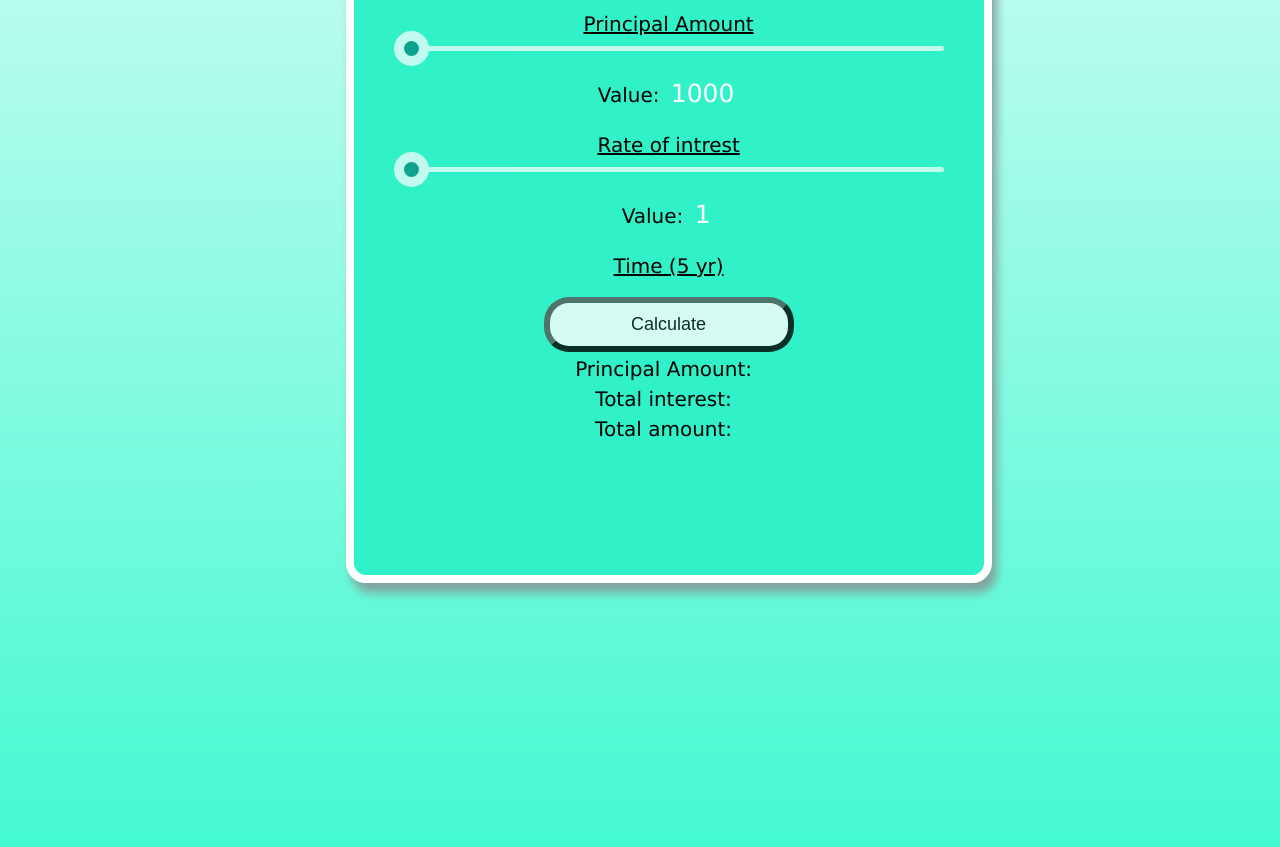
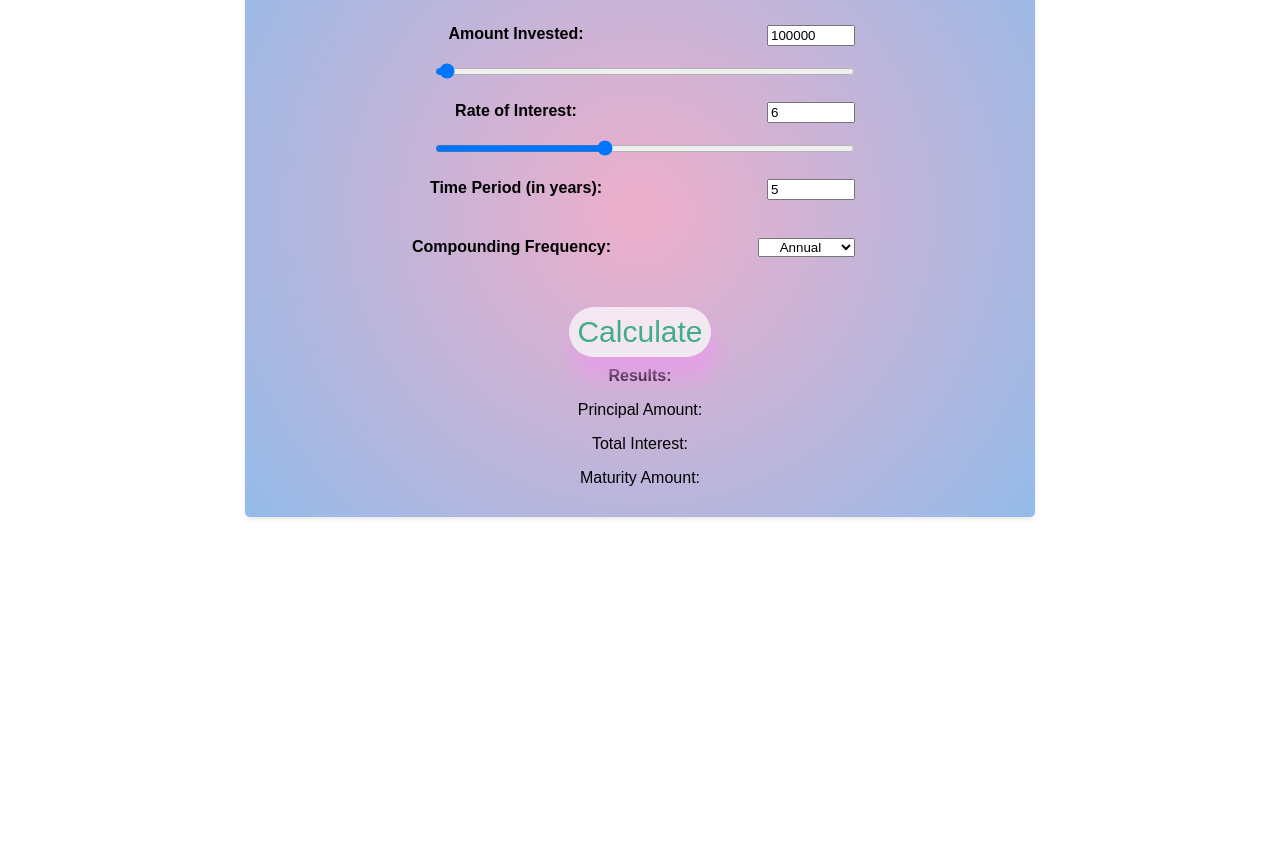
Before and after one commit to stocksmantra/NSC-Calculator, a plain HTML site: page index.html in a window 1280 px wide. Shown: the part 113-960 px from the top of the page. After the commit the page ends 800 px from the top, so only its background shows below. Drawn offline with Linux system fonts and the light colour scheme.

Commit message:
modify calculator

```diff
--- a/index.css
+++ /dev/null
@@ -1,150 +0,0 @@
-*{
-    margin: 0;
-    padding: 0;
-}
-body{
-    background-image:linear-gradient(#c8fcf1, #44f9d2);
-    height: 120vh;
-}
-.calculator{
-    width: 630px;
-    height: 600px;
-    background-color: #31f1c8;
-    position: absolute;
-    top: 5%;
-    left: 27%;
-    border-style: solid;
-    border-color: #ffffff;
-    border-width: 8px;
-    border-radius: 20px;
-    box-shadow: 5px 10px 10px rgb(128, 165, 158) ;
-    text-align: center;
-    padding: 20px 0px;
-}
-h1{
-    color: rgb(255, 255, 255);
-    font-family: sans-serif;
-    margin-bottom: 20px;
-
-}
-label{
-
-    color: white;
-    font-family: sans-serif;
-    font-size: 20px;
-    margin: 40px;
-    padding: 50px;
-
-}
-input{
-    height: 30px;
-    width: 450px;
-    border-radius: 9px;
-    /* margin: 10px; */
-
-}
-
-
-p{
-    color: rgb(0, 0, 0);
-    font-family: 'Lucida Sans Unicode', 'Lucida Grande';
-    margin: 1px;
-    font-size: 20px;
-}
-span{
-    color: rgb(255, 255, 255);
-    font-family: 'Lucida Sans Unicode', 'Lucida Grande';
-    margin: 5px;
-    font-size: 25px;
-}
-
-#amount {
-    -webkit-appearance: none;
-    width: 550px;
-    height: 5px;
-    background: #ffffff;
-    border-radius: 25px;
-    outline: none;
-    opacity: 0.7;
-    box-shadow: #04AA6D;
-    -webkit-transition: .2s;
-    transition: opacity .2s;
-}
-
-#amount:hover {
-    opacity: 1;
-}
-#amount::-webkit-slider-thumb {
-    -webkit-appearance: none;
-    appearance: none;
-    width: 35px;
-    height: 35px;
-    border-style: solid;
-    border-color: #ffffff;
-    border-width: 10px;
-    border-radius: 25px;
-    background:   rgb(0, 129, 119);
-    cursor: pointer;
-}
-
-#amount::-moz-range-thumb {
-    width: 25px;
-    height: 25px;
-    background: #04AA6D;
-    cursor: pointer;
-}
-button {
-    -webkit-appearance: none;
-    width: 250px;
-    height: 55px;
-    background: #ffffff;
-    font-size: 18px;
-    border-radius: 25px;
-    border-width: 6px;
-    outline: none;
-    opacity: 0.8;
-    box-shadow: #04AA6D;
-    -webkit-transition: .2s;
-    transition: opacity .2s;
-}
-
-
-button:hover {
-    opacity: 1;
-}
-
-#rate {
-    -webkit-appearance: none;
-    width: 550px;
-    height: 5px;
-    background: #ffffff;
-    border-radius: 25px;
-    outline: none;
-    opacity: 0.7;
-    box-shadow: #04AA6D;
-    -webkit-transition: .2s;
-    transition: opacity .2s;
-}
-
-#rate:hover {
-    opacity: 1;
-}
-#rate::-webkit-slider-thumb {
-    -webkit-appearance: none;
-    appearance: none;
-    width: 35px;
-    height: 35px;
-    border-style: solid;
-    border-width: 10px;
-    border-color: #ffffff;
-    border-radius: 25px;
-    background:   rgb(0, 129, 119);
-    cursor: pointer;
-}
-
-#rate::-moz-range-thumb {
-    width: 25px;
-    height: 25px;
-    background: #04AA6D;
-    cursor: pointer;
-}
--- a/index.html
+++ b/index.html
@@ -4,81 +4,45 @@
 <head>
     <meta charset="UTF-8">
     <meta http-equiv="X-UA-Compatible" content="IE=edge">
-    <link rel="stylesheet" href="index.css">
     <meta name="viewport" content="width=device-width, initial-scale=1.0">
-    <title>nsc</title>
+    <title>NSC Calculator</title>
+   <link rel="stylesheet" href="styles.css">
 </head>
 
 <body>
+    <div class="container">
+        <h1>NSC Calculator</h1><br>
+        <label for="investmentAmount">Amount Invested: <input type="number" id="investmentAmount" min="1000"
+                max="10000000" value="100000" step="0.01" oninput="updateInvestment();"></label><br>
+        <input type="range" id="investmentAmountSlider" min="1000" max="10000000" step="1000" value="100000"
+            oninput="updateInvestmentAmount();"><br><br>
 
-    <div class="calculator">
-        <h1><u>NSC Calculator</u></h1>
-        <!-- =============================NSC CALCULATOR================================== -->
-        <p> <u>Principal Amount</u></p>
-        <input type="range" min="1000" max="1000000" value="1000" class="slider" id="amount">
-    <label><p>Value: <span id="demo"></span></p></label>
+        <label for="interestRate">Rate of Interest: <input type="number" id="interestRateInput" min="0" max="20"
+                value="6" step="0.01" oninput="updateRateOfInterest();"></label><br>
+        <input type="range" id="interestRateSlider" min="0" max="20" step="0.01" value="8"
+            oninput="updateInterestRate();"><br><br>
+
+        <label for="investmentPeriod">Time Period (in years): <input type="number" id="investmentPeriodInput" min="5"
+                max="20" value="5" step="0.01" oninput="updateInvestmentPeriod();"></label><br><br>
 
 
-        <p> <u>Rate of intrest</u></p>
-        <input type="range" min="1" max="12" value="1" step="0.1" class="slider1" id="rate">
-       <label> <p>Value: <span id="demo1"></span></p></label>
+        <label for="compoundingFrequency">Compounding Frequency: <select id="compoundingFrequency"
+                onchange="updateCompoundingFrequency()">
+                <option value="1">Annual</option>
+                <option value="2">Semi-annual</option>
+                <option value="4">Quarterly</option>
+                <option value="12">Monthly</option>
+            </select></label> <br><br>
 
-        <p> <u>Time (5 yr)</u></p>
+        <button onclick="calculate()">Calculate</button>
 
-        <br>
-
-        <button onclick="answer()">Calculate</button>
-        <p>Principal Amount: <span id="output_1"></span></p>
-        <p>Total interest: <span id="output_2"></span></p>
-        <p>Total amount: <span id="output_3"></span></p>
+        <p id="output">Results:</p>
+        <p>Principal Amount: <span id="principalAmount"></span></p>
+        <p>Total Interest: <span id="totalInterest"></span></p>
+        <p>Maturity Amount: <span id="maturityAmount"></span></p>
 
     </div>
-
-
-
-    <script>
-        function answer() {
-            var amount_input = parseInt(document.getElementById("amount").value);
-
-
-            var rate_input   = Number(document.getElementById("rate").value);
-
-
-            // var time_input = parseInt(document.getElementById("time").value);
-
-
-            var interest = amount_input * Math.pow((1 + rate_input/100),5 ) ;
-
-            var total = interest + amount_input;
-
-
-            document.getElementById("output_1").innerHTML = amount_input;
-
-            document.getElementById("output_2").innerHTML = interest - amount_input;
-
-            document.getElementById("output_3").innerHTML = total - amount_input;
-
-        }
-
-            var slider = document.getElementById("amount");
-            var output = document.getElementById("demo");
-            output.innerHTML = slider.value;
-
-            slider.oninput = function () {
-                output.innerHTML = this.value;
-            }
-
-
-            var slider1 = document.getElementById("rate");
-            var output1 = document.getElementById("demo1");
-            output1.innerHTML = slider1.value;
-
-            slider1.oninput = function () {
-                output1.innerHTML = this.value;
-            }
-
-    </script>
-
+<script src="main.js"></script>
 </body>
 
 </html>
--- /dev/null
+++ b/main.js
@@ -0,0 +1,57 @@
+function updateInvestmentAmount() {
+    var investmentAmountSlider = document.getElementById("investmentAmountSlider");
+    var investmentAmount = document.getElementById("investmentAmount");
+    investmentAmount.value = investmentAmountSlider.value;
+}
+
+function updateInterestRate() {
+    var interestRateSlider = document.getElementById("interestRateSlider");
+    var interestRate = document.getElementById("interestRateInput");
+    interestRate.value = interestRateSlider.value;
+}
+
+function updateInvestmentPeriod() {
+    var investmentPeriodSlider = document.getElementById("investmentPeriodSlider");
+    var investmentPeriod = document.getElementById("investmentPeriodInput");
+    investmentPeriod.value = investmentPeriodSlider.value;
+}
+
+function updateCompoundingFrequency() {
+    // No need for updating as it doesn't affect the input values
+}
+
+function validateNumberInput(input) {
+    var regex = /^[0-9]+$/;
+    if (!regex.test(input.value)) {
+        input.value = input.value.replace(/[^0-9]/g, "");
+    }
+}
+
+function calculate() {
+    var investmentAmount = parseFloat(document.getElementById("investmentAmount").value);
+    var interestRate = parseFloat(document.getElementById("interestRateInput").value);
+    var investmentPeriod = parseInt(document.getElementById("investmentPeriodInput").value);
+    var compoundingFrequency = parseInt(document.getElementById("compoundingFrequency").value);
+
+    var principalAmount = investmentAmount;
+
+    // Calculate total interest
+    var interestPerYear = (investmentAmount * interestRate) / 100;
+
+    // Compounding Calculation
+    var n = compoundingFrequency;
+    var r = interestRate / 100;
+    var t = investmentPeriod;
+
+    var compoundInterest = investmentAmount * Math.pow(1 + r / n, n * t);
+    var maturityAmount = compoundInterest.toFixed(2);
+
+    // Calculate the difference between Maturity Amount and Principal Amount
+    var totalInterest = (maturityAmount - principalAmount).toFixed(2);
+
+    // Display the results
+    document.getElementById("principalAmount").textContent = principalAmount.toFixed(2);
+    document.getElementById("totalInterest").textContent = totalInterest;
+    document.getElementById("maturityAmount").textContent = maturityAmount;
+
+}
--- /dev/null
+++ b/styles.css
@@ -0,0 +1,121 @@
+body {
+    font-family: Arial, sans-serif;
+    margin: 0;
+    padding: 20px;
+}
+
+h1 {
+    text-align: center;
+    color: black;
+    /* text-decoration-line: underline; */
+    text-decoration-style: line;
+    /* text-decoration-color: red; */
+}
+
+#interestRate {
+    width: 450px;
+    height: 7px;
+    margin-left: auto;
+    margin-right: 20px;
+
+}
+
+#investmentAmount {
+    margin-left: auto;
+    margin-right: 160px;
+
+
+}
+
+#interestRateInput {
+    margin-left: auto;
+    margin-right: 160px;
+}
+
+#investmentPeriodInput {
+    margin-left: auto;
+    margin-right: 160px;
+
+}
+
+#interestRateSlider {
+    width: 420px;
+    height: 7px;
+    margin-left: auto;
+    margin-right: 160px;
+
+}
+
+#investmentAmountSlider {
+    width: 420px;
+    height: 7px;
+    margin-left: auto;
+    margin-right: 160px;
+}
+
+#compoundingFrequency {
+    float: right;
+    text-align: center;
+    margin-left: auto;
+    margin-right: 160px;
+
+}
+
+.container {
+    text-align: center;
+    max-width: 750px;
+    margin: 0 auto;
+    padding: 20px;
+    background: radial-gradient(circle, rgba(238, 174, 202, 1) 0%, rgba(148, 187, 233, 1) 100%);
+    background-color: lightskyblue;
+    border-radius: 5px;
+    box-shadow: 0 2px 4px rgba(0, 0, 0, 0.1);
+}
+
+p {
+    margin-bottom: 10px;
+}
+
+label {
+    display: block;
+    font-weight: bold;
+    margin-bottom: 5px;
+}
+
+input[type="number"],
+input[type="range"] {
+    float: right;
+    margin-bottom: 10px;
+    height: 15px;
+    width: 80px;
+}
+
+button {
+    margin-top: 10px;
+    padding: 8px;
+    font-size: 30px;
+    font-family: sans-serif;
+
+    color: #04AA6D;
+    background-color: #ffffff;
+
+    border-radius: 50px;
+    border-style: none;
+    box-shadow: 5px 20px 20px 2px rgb(234, 154, 236);
+    opacity: 0.7;
+    -webkit-transition: .2s;
+    transition: opacity .2s;
+}
+
+button:hover {
+    background-color: #a5f8b0;
+}
+
+button:hover {
+    opacity: 1;
+}
+
+#output {
+    font-weight: bold;
+    margin-top: 10px;
+}
```
